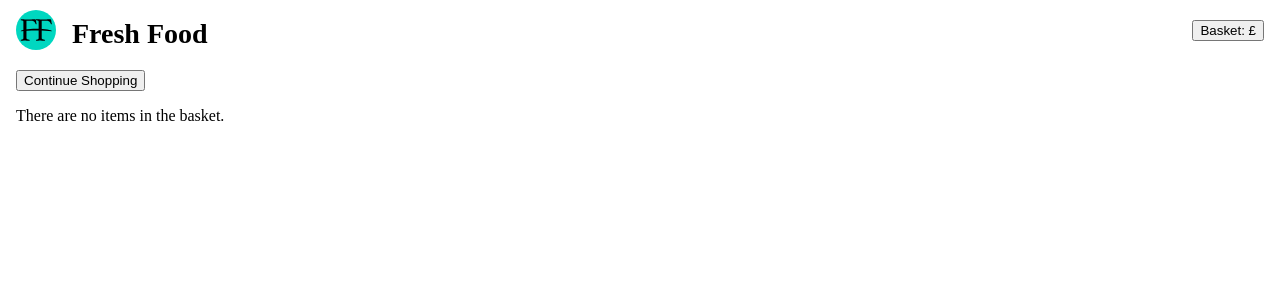
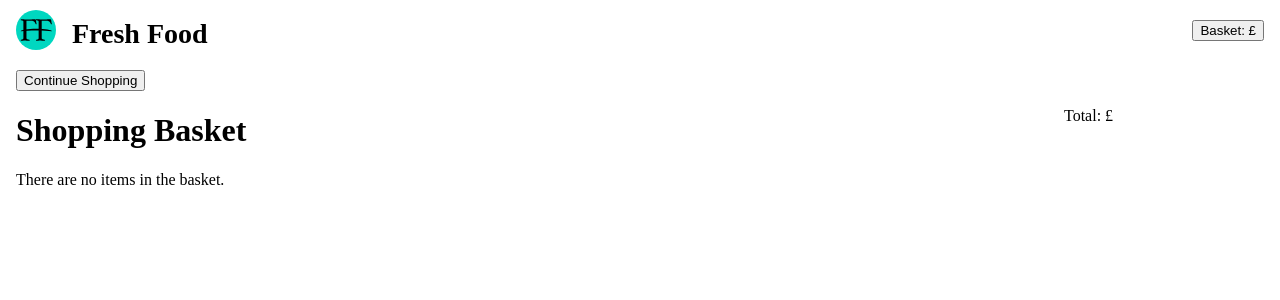
Before and after one commit to timto7/fresh-foods, a React (Vite) app: page /basket in a window 1280 px wide. Shown: the top 300 px of the page. Built offline with nearby package versions, Linux system fonts and the light colour scheme.

Commit message:
Refine basket and add clear all button

```diff
--- a/src/pages/Basket.tsx
+++ b/src/pages/Basket.tsx
@@ -1,25 +1,41 @@
 import BasketItem from '../components/BasketItem';
+import Button from '../components/Button';
 import ContinueShoppingButton from '../components/ContinueShoppingButton';
 import useBasketStore from '../stores/basket-store';
 
-const BasketHeader = () => {
+const BuyBox = () => {
   const basket = useBasketStore((state) => state.basket);
   const totalPrice = useBasketStore((state) => state.totalPrice);
 
-  if (!basket.length) return <p>There are no items in the basket.</p>;
-
-  return <p>Total: £{totalPrice}</p>;
+  return (
+    <div>
+      <p>Total: £{totalPrice}</p>
+      {basket.length > 0 && <Button>Proceed to Checkout</Button>}
+    </div>
+  );
 };
 
 const BasketList = () => {
   const basket = useBasketStore((state) => state.basket);
+  const clearBasket = useBasketStore((state) => state.clearBasket);
 
   return (
-    <ul style={{ listStyleType: 'none', margin: 0, padding: 0 }}>
-      {basket.map((basketItem) => (
-        <BasketItem key={basketItem.product.id} product={basketItem.product} />
-      ))}
-    </ul>
+    <div>
+      <h1>Shopping Basket</h1>
+      {basket.length > 0 ? (
+        <Button onClick={() => clearBasket()}>Clear the Basket</Button>
+      ) : (
+        <p>There are no items in the basket.</p>
+      )}
+      <ul style={{ listStyleType: 'none', margin: 0, padding: 0 }}>
+        {basket.map((basketItem) => (
+          <BasketItem
+            key={basketItem.product.id}
+            product={basketItem.product}
+          />
+        ))}
+      </ul>
+    </div>
   );
 };
 
@@ -27,8 +43,10 @@ const Basket = () => {
   return (
     <>
       <ContinueShoppingButton />
-      <BasketHeader />
-      <BasketList />
+      <div style={{ display: 'grid', gridTemplateColumns: 'auto 200px' }}>
+        <BasketList />
+        <BuyBox />
+      </div>
     </>
   );
 };
```
